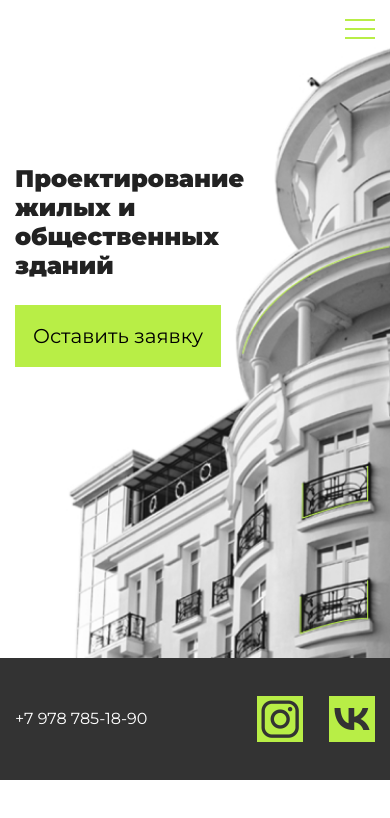
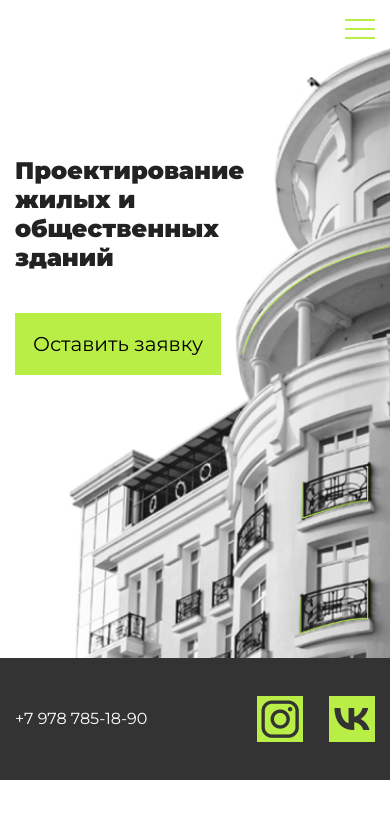
Before and after one commit to theowindand/betaProject, a website: page engineering.html in a window 390 px wide. Drawn offline with nearby package versions, Linux system fonts and the light colour scheme.

Commit message:
Add files via upload

```diff
--- a/css/style.css
+++ b/css/style.css
@@ -1808,6 +1808,7 @@ footer, .footer {
 	}
 
 	.engineering-main-info a {
+		margin-top: 33px;
 		padding: 16px 18px;
 	}
 
```
